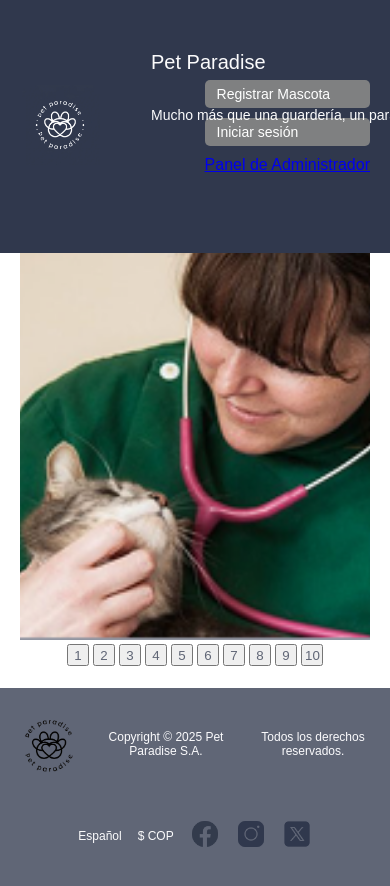
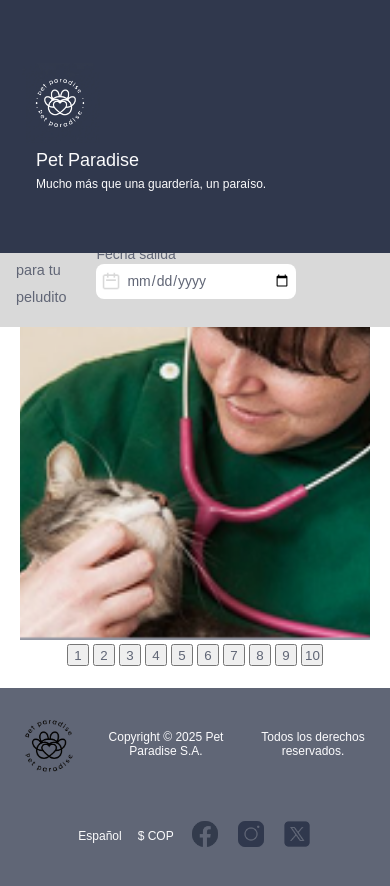
Before and after one commit to LuisDelgado-LD/integradorG5Front, a React (Vite) app: page / in a window 390 px wide. Shown: the top 886 px of the page. Built offline with nearby package versions, Linux system fonts and the light colour scheme; no server answers.

Commit message:
Se ajusta el css

```diff
--- a/src/index.css
+++ b/src/index.css
@@ -146,7 +146,7 @@ body {
 .date-picker-container {
   display: flex;
   justify-content: space-around;
-  gap: 18px;
+  gap: 20px;
 }
 
 .date-picker {
@@ -199,6 +199,7 @@ body {
   border: none;
   border-radius: 5px;
   cursor: pointer;
+  margin: 10px 120px 0px 0px;
 }
 
 .galeria-container {
@@ -1038,11 +1039,6 @@ body {
     font-size: 16px;
   }
 
-  .date-picker-container {
-    flex-direction: column;
-    align-items: center;
-  }
-
   .date-box {
     width: 100%;
     align-items: center;
@@ -1095,7 +1091,32 @@ body {
   } */
 }
 
-@media (max-width: 768px) {
+@media (max-width: 570px) {
+  .header-left
+  {
+    gap: 0px;
+    padding: 0 0;
+  }
+
+  .header-text {
+    position: relative;
+    left: 1rem;
+    top: 1rem;
+    display: flex;
+    flex-direction: column;
+  }
+
+  .header-text h1{
+    height: 1.5rem;
+  }
+
+  .logo{
+    position: relative;
+    top: 1rem;
+  }
+}
+
+@media (max-width: 876px) {
 
   .header {
     width: 100vw;
@@ -1133,14 +1154,15 @@ body {
     display: flex;
     align-items: flex-start;
     justify-content: flex-start;
+    flex-direction: column;
   }
 
   .header-text h1 {
-    font-size: 20px;
+    font-size: 18px;
   }
 
   .header-text p {
-    font-size: 14px;
+    font-size: 12px;
   }
 
   .header-right {
@@ -1149,41 +1171,41 @@ body {
   }
 
   .header-right .btn {
-    font-size: 14px;
-    padding: 6px 12px;
+    font-size: 12px;
+    padding: 4px 8px;
   }
 
   .navbar {
-    align-items: center;
-    flex-direction: row;
-    justify-content: space-between;
-    top: 8.8rem;
-    height: 5rem;
-    /*
-    padding: 15px 46px;
-    left: 0;
-    width: 100%;
-    z-index: 999; */
+    flex-direction: column;
+    display: grid;
+    grid-template-columns: 1fr 1fr 1fr;
+    gap: 10px;
+    padding: 1rem 0;
+    top: 9rem;
+    height: auto;
   }
 
   .navbar-text {
-    font-size: 16px;
+    font-size: 0.9em;
+    padding: 1rem 0px 0px 1rem;
+    vertical-align: middle;
   }
 
   .date-picker-container {
-    flex-direction: row;
+    flex-direction: column;
   }
 
   .date-label {
-    font-size: 12px;
+    font-size: 10px;
   }
 
   .calendar-box {
-    height: 30px;
+    height: 25px;
   }
 
   .search-button {
-    width: 80px;
+    margin: 0 0 0 1rem;
+    width: 60px;
   }
 
   .refugio-title,
@@ -1209,10 +1231,6 @@ body {
   .logo {
     width: 80px;
     height: 80px;
-  }
-
-  .navbar {
-    padding: 10px;
   }
 
   .date-label {
```
